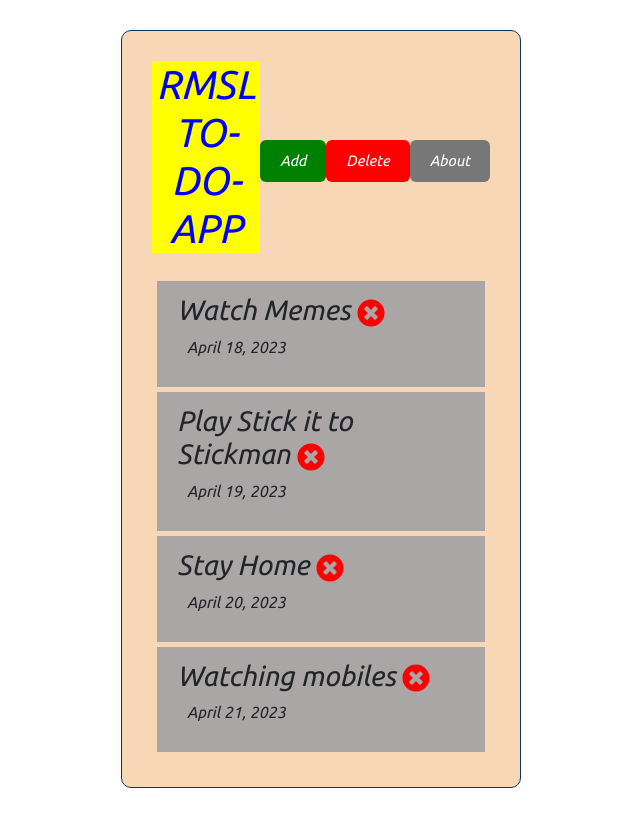
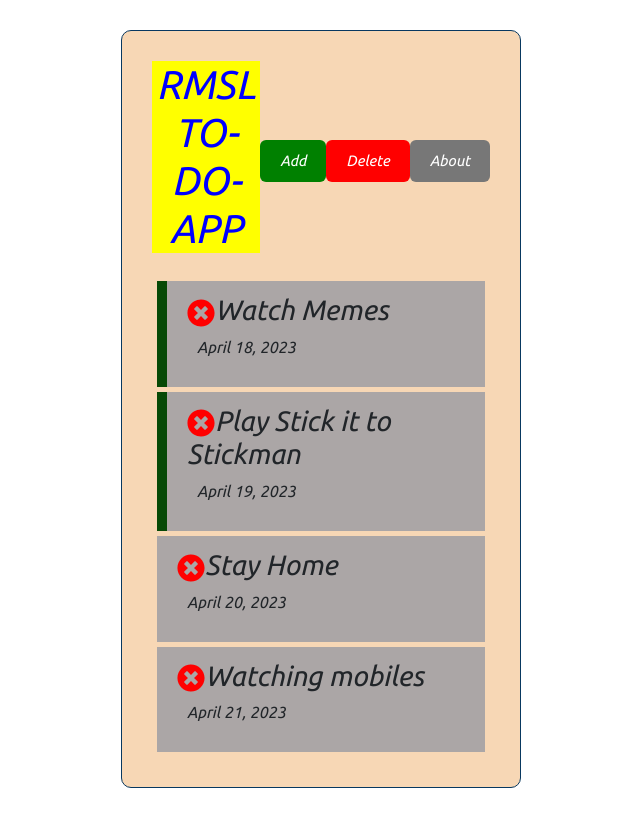
Before and after one commit to regiem14/React-Exercise2, a React (Create React App) app in the folder creatapp1/: page / in a window 1280 px wide. Shown: the whole page, without its empty margins (319-959 px from the left). Built offline with nearby package versions, Linux system fonts and the light colour scheme.

Commit message:
solve toggle border & add animate style

```diff
--- a/creatapp1/public/index.html
+++ b/creatapp1/public/index.html
@@ -20,6 +20,10 @@
       crossorigin="anonymous"
     />
 
+    <link
+    rel="stylesheet"
+    href="https://cdnjs.cloudflare.com/ajax/libs/animate.css/4.1.1/animate.min.css"
+    />
     <title>React App</title>
   </head>
   <body>
--- a/creatapp1/src/App.js
+++ b/creatapp1/src/App.js
@@ -47,7 +47,7 @@ const toggleActive = (id) =>{
 }
 
   return (
-    <div className="container">
+    <div className="container animate__heartBeat">
       <Header />
       {tasklist.length > 0 ? <Tasks tasklist={tasklist}  onDelete={deleteTask} onToggle={toggleActive} />: 'No Tasks to accomplish'}
 
--- a/creatapp1/src/components/Task.js
+++ b/creatapp1/src/components/Task.js
@@ -4,8 +4,13 @@ import {FaTimesCircle} from 'react-icons/fa';
 
 const Task = ({tasklist, onDelete, onToggle}) => {
   return (
-    <div className='task' onDoubleClick={()=>onToggle(tasklist.id)} >
-        <h3>{tasklist.text} <FaTimesCircle style={{color:'red', cursor:'pointer'}} onClick={onDelete} /></h3>
+    // <div className='task' onDoubleClick={()=>onToggle(tasklist.id)} >
+    <div className={`task ${tasklist.reminder ? 'reminder' : ''}`} onDoubleClick={()=>onToggle(tasklist.id)} >
+        <h3>
+        <FaTimesCircle style={{color:'red', cursor:'pointer'}}
+        onClick={onDelete} />
+        {tasklist.text}
+        </h3>
         <p className="task__para">{tasklist.day}</p>
     </div>
   )
```
